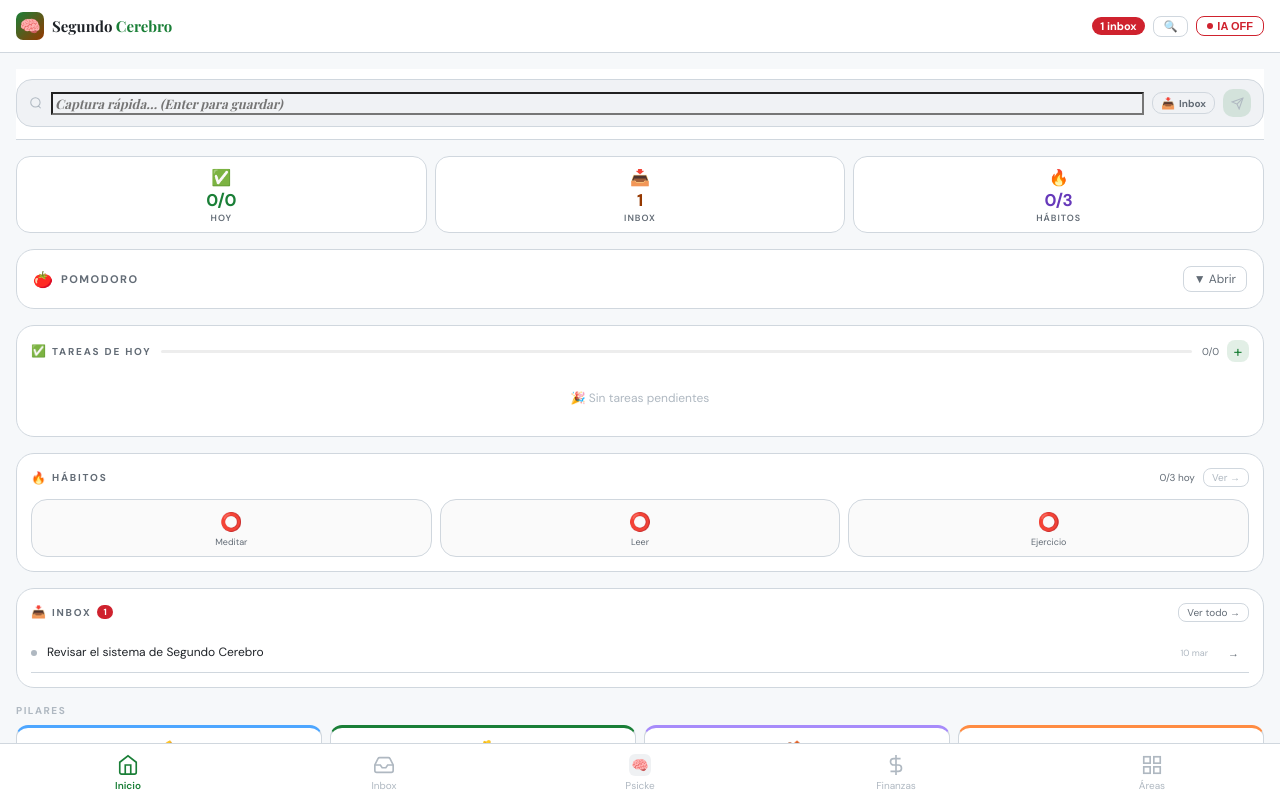
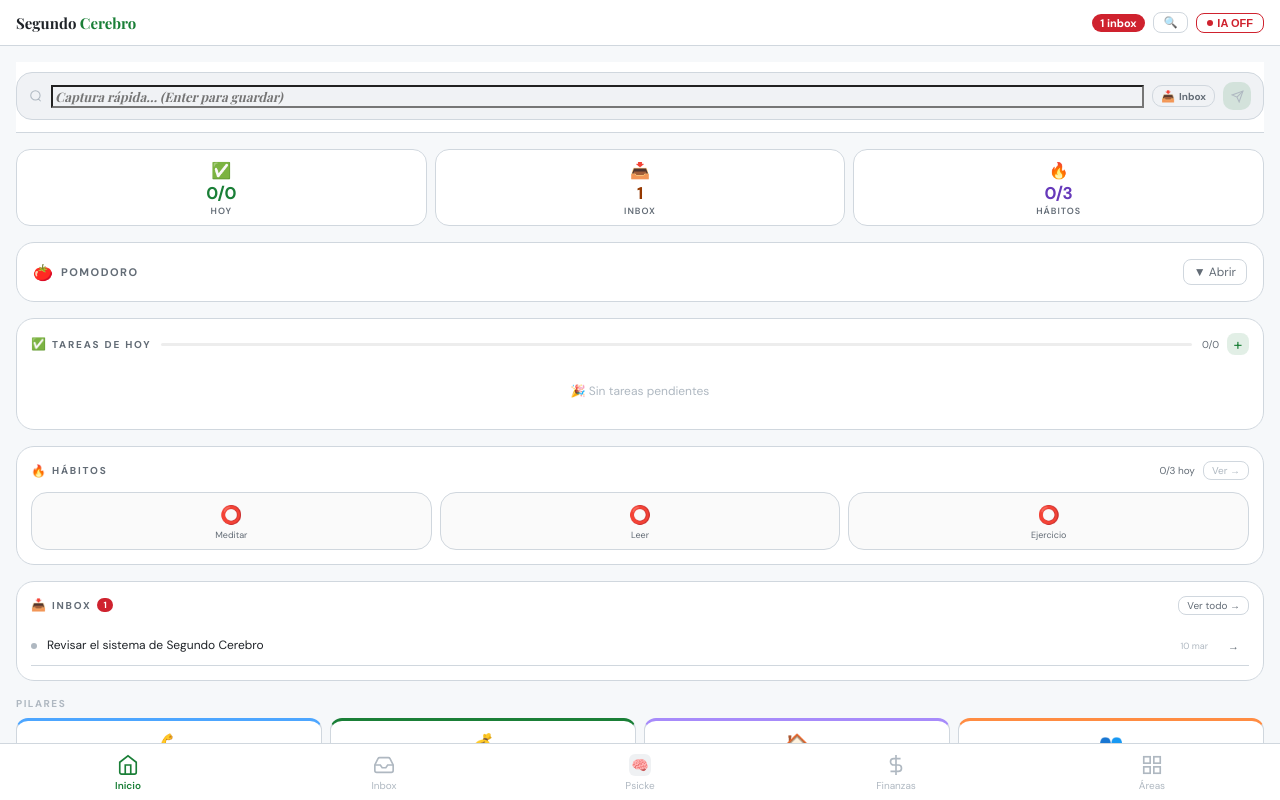
Before and after one commit to jeal1498/SegundoCerebro, a React (Vite) app: page / in a window 1280 px wide. Built offline with nearby package versions, Linux system fonts and the light colour scheme.

Commit message:
Add files via upload

```diff
--- a/src/App.jsx
+++ b/src/App.jsx
@@ -294,7 +294,6 @@ function App() {
       {isMobile && (
         <div style={{ background:T.surface,borderBottom:`1px solid ${T.border}`,padding:'12px 16px',display:'flex',alignItems:'center',justifyContent:'space-between',flexShrink:0 }}>
           <div style={{ display:'flex',alignItems:'center',gap:8 }}>
-            <div style={{ width:28,height:28,background:`linear-gradient(135deg,${T.accent},${T.orange})`,borderRadius:7,display:'flex',alignItems:'center',justifyContent:'center',fontSize:17 }}>🧠</div>
             <span style={{ fontFamily:"'Playfair Display',serif",fontSize:15,fontWeight:700,color:T.text }}>
               Segundo <span style={{ color:T.accent }}>Cerebro</span>
             </span>
```
